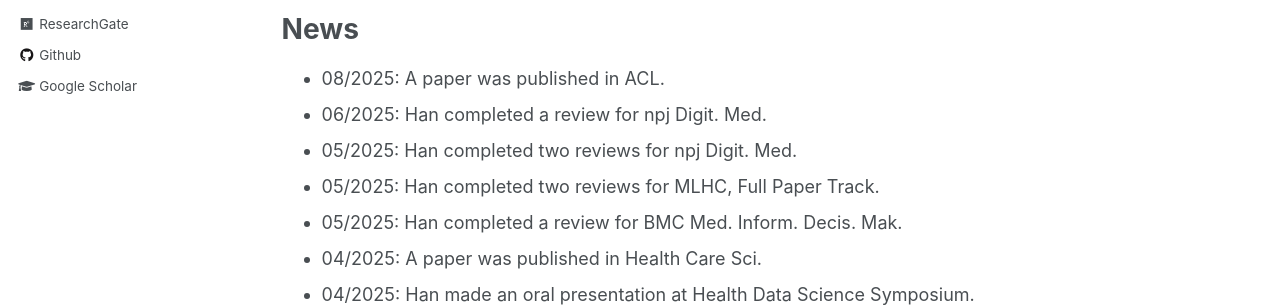
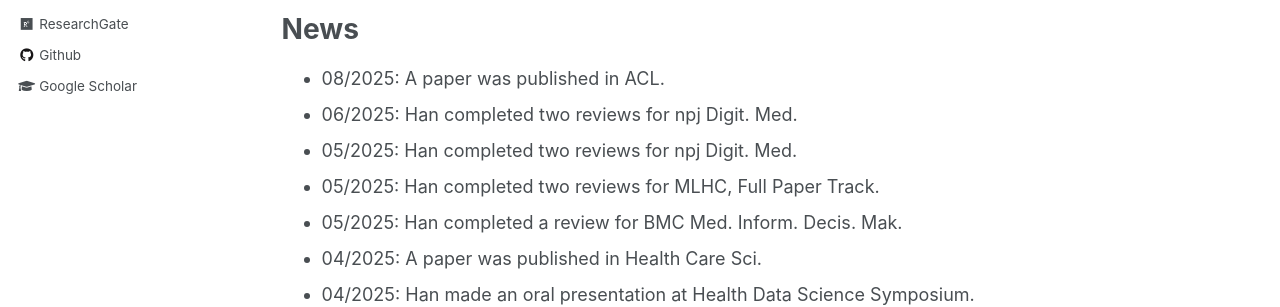
Before and after one commit to Han-Yuan-Med/Han-Yuan-Med.github.io, a Jekyll site: the page built from _pages/about.md, in a window 1280 px wide and 900 px high, scrolled down 968 px. Shown: the part 328-635 px from the top of the window. Built offline with Jekyll 4.4.1, drawn with Linux system fonts in a browser that asks for light colours.

Commit message:
Update about.md

```diff
--- a/_pages/about.md
+++ b/_pages/about.md
@@ -50,7 +50,7 @@ Thank you for visiting my academic website. I invite you to explore the [publica
 # News
 <ul style="width: auto; height: 300px; overflow: auto">
   <li>08/2025: A paper was published in ACL.</li>
-  <li>06/2025: Han completed a review for npj Digit. Med.</li>
+  <li>06/2025: Han completed two reviews for npj Digit. Med.</li>
   <li>05/2025: Han completed two reviews for npj Digit. Med.</li>
   <li>05/2025: Han completed two reviews for MLHC, Full Paper Track.</li>
   <li>05/2025: Han completed a review for BMC Med. Inform. Decis. Mak.</li>
```
